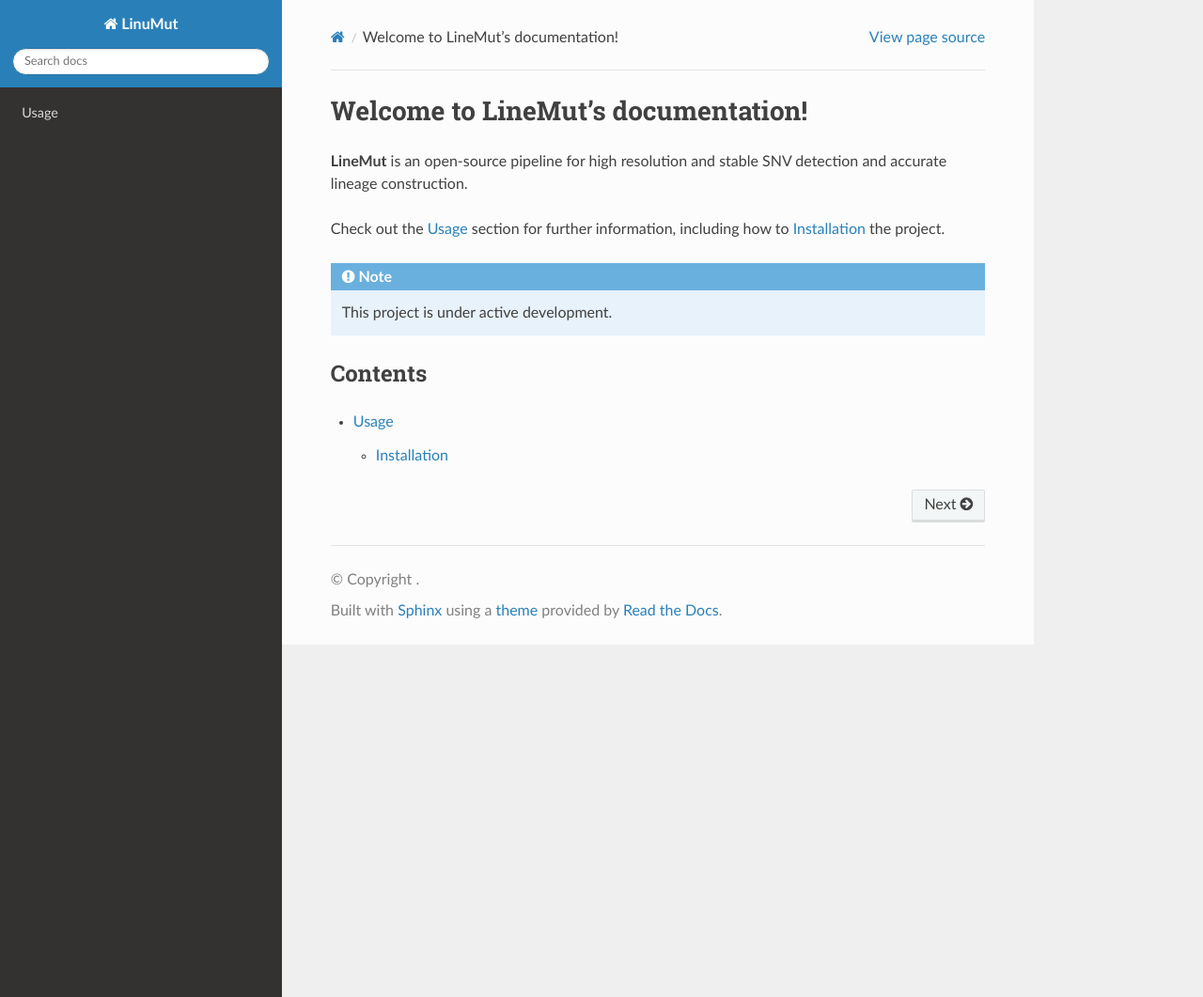
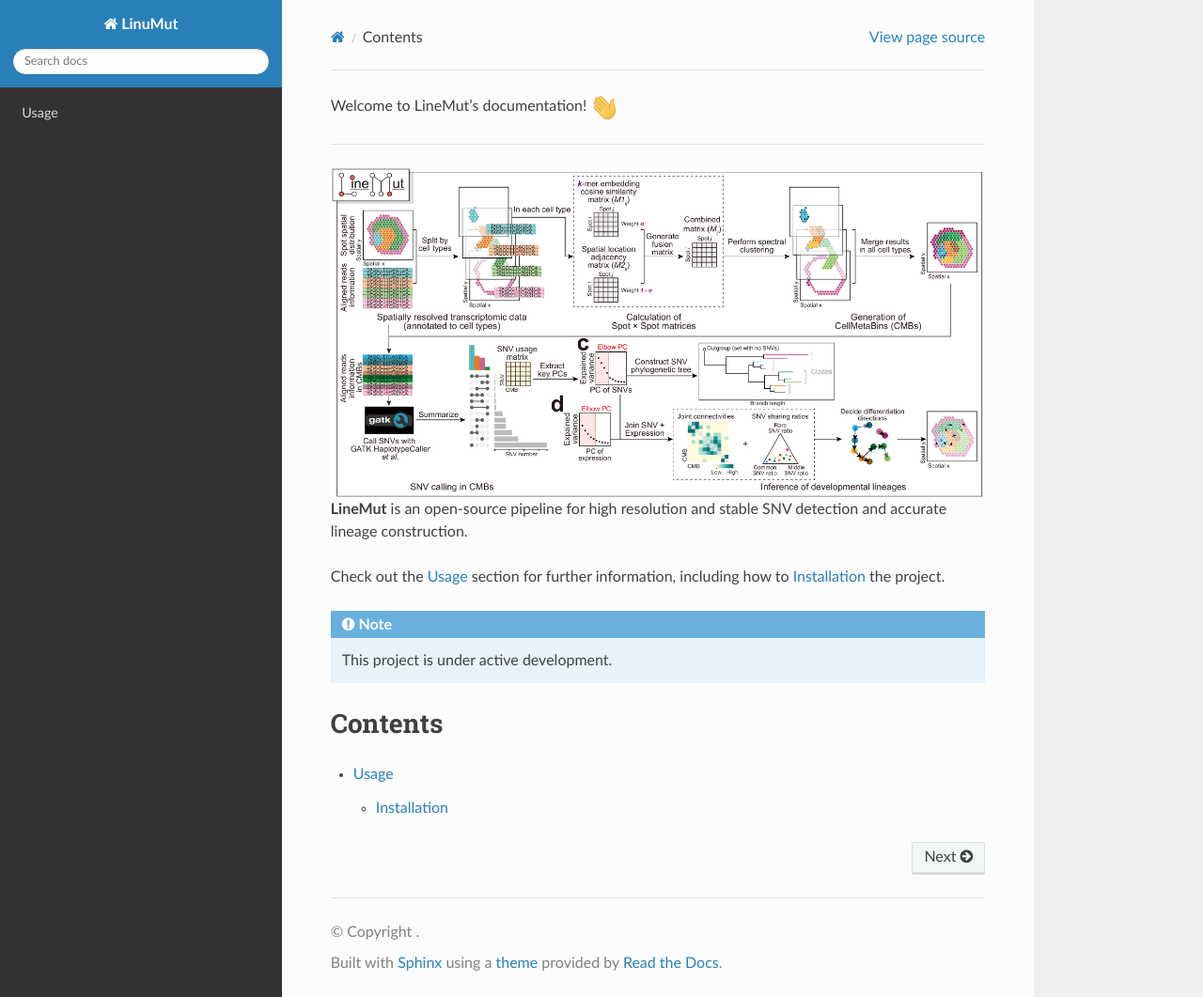
Before and after one commit to Topigs/linemut-tutorial, a Sphinx documentation site: the page built from docs/source/index.rst, in a window 1280 px wide and 1061 px high. Shown: the whole window at 94% size. Built offline with Sphinx 7.4.7 and the Read the Docs theme 3.1.0, drawn with Linux system fonts in a browser that asks for light colours.

Commit message:
update index

```diff
--- a/docs/source/index.rst
+++ b/docs/source/index.rst
@@ -1,5 +1,12 @@
-Welcome to LineMut's documentation!
+Welcome to LineMut's documentation! |Hi|
+
 ===================================
+
+.. |hi| image:: ./figures/Hi.gif
+   :height: 30px
+   :alt: hi
+
+.. image:: ./figures/main_flow.png
 
 **LineMut** is an open-source pipeline for high resolution and stable SNV detection and
 accurate lineage construction.
```
Also changed, not shown: docs/source/figures/Hi.gif (added), docs/source/figures/main_flow.png (added).
